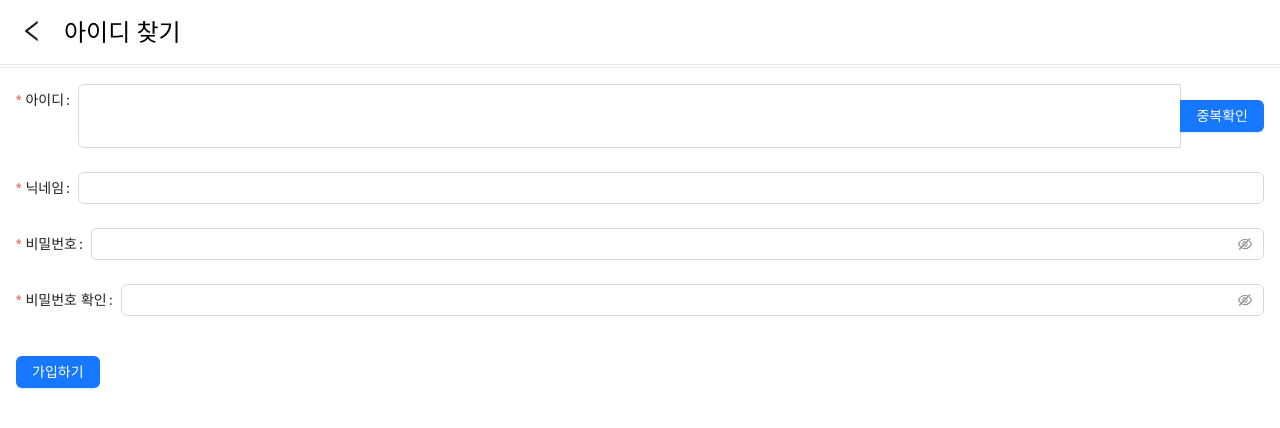
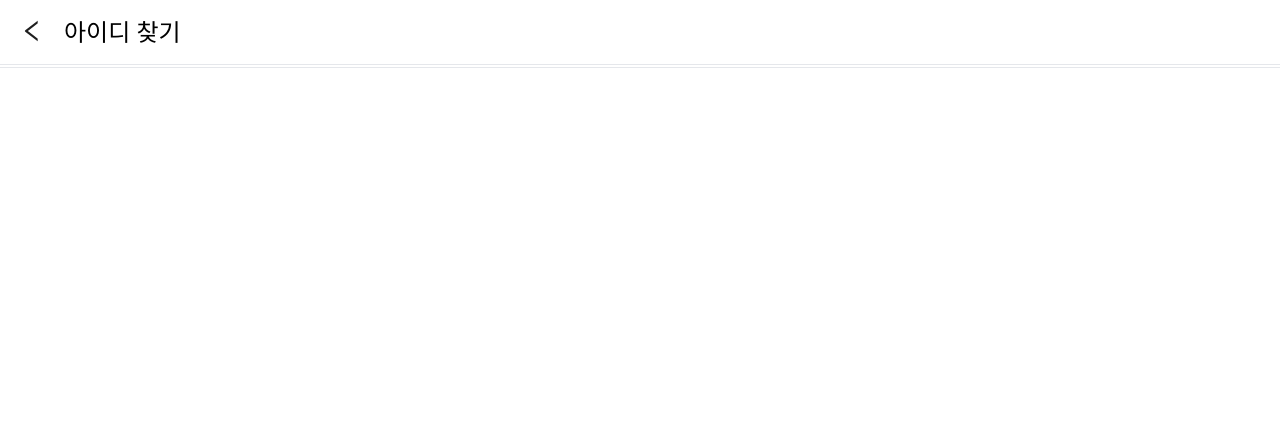
Before and after one commit to Auxilia606/my-service-test, a React (Vite) app in the folder frontend/: page /find-id in a window 1280 px wide. Shown: the top 428 px of the page. Built offline with nearby package versions, Linux system fonts and the light colour scheme.

Commit message:
Chore : 아이디 찾기, 비밀번호 찾기 페이지 초기화

```diff
--- a/frontend/src/pages/FindId/page.tsx
+++ b/frontend/src/pages/FindId/page.tsx
@@ -1,92 +1,17 @@
-import { Space } from "antd";
-import Button from "antd/es/button";
-import Form from "antd/es/form";
-import Input from "antd/es/input";
+import { Form } from "antd";
 
-import { useUserSignUpMutation } from "@shared/api/user/sign-up";
 import { Page } from "@shared/components/Page";
 
-import { SignUpForm } from "./types";
+export const FindId: React.FC = () => {
+  const [form] = Form.useForm();
 
-export const FindId: React.FC = () => {
-  const [form] = Form.useForm<SignUpForm>();
-  const { mutateAsync } = useUserSignUpMutation();
-
-  const onClickUniqueCheck = () => {};
-  const onClickSubmit = async (values: SignUpForm) => {
-    try {
-      await mutateAsync({
-        id: values.id,
-        nickname: values.nickname,
-        password: values.password,
-      });
-      window.location.replace("/");
-    } catch (error) {
-      alert(error);
-    }
-  };
+  const onClickSubmit = async () => {};
 
   return (
     <Page>
       <Page.Header back title="아이디 찾기" />
       <Page.Body>
-        <Form form={form} onFinish={onClickSubmit}>
-          <Form.Item
-            label="아이디"
-            name="id"
-            rules={[{ required: true, message: "아이디를 입력해주세요" }]}
-          >
-            <Space.Compact style={{ width: "100%" }}>
-              <Input autoComplete="username" />
-              <Button
-                type="primary"
-                htmlType="button"
-                className="my-4"
-                onClick={onClickUniqueCheck}
-              >
-                중복확인
-              </Button>
-            </Space.Compact>
-          </Form.Item>
-          <Form.Item
-            label="닉네임"
-            name="nickname"
-            rules={[{ required: true, message: "닉네임을 입력해주세요" }]}
-          >
-            <Input autoComplete="username" />
-          </Form.Item>
-          <Form.Item
-            label="비밀번호"
-            name="password"
-            rules={[{ required: true, message: "비밀번호를 입력해주세요" }]}
-          >
-            <Input.Password autoComplete="new-password" />
-          </Form.Item>
-          <Form.Item
-            label="비밀번호 확인"
-            name="password-confirm"
-            rules={[
-              { required: true, message: "비밀번호를 입력해주세요" },
-              ({ getFieldValue }) => ({
-                validator: (_, value) => {
-                  if (!value || getFieldValue("password") === value) {
-                    return Promise.resolve();
-                  }
-                  return Promise.reject(
-                    new Error("비밀번호가 일치하지 않습니다")
-                  );
-                },
-              }),
-            ]}
-          >
-            <Input.Password autoComplete="new-password" />
-          </Form.Item>
-          <Form.Item noStyle>
-            <Button type="primary" htmlType="submit" className="my-4">
-              가입하기
-            </Button>
-          </Form.Item>
-        </Form>
+        <Form form={form} onFinish={onClickSubmit}></Form>
       </Page.Body>
     </Page>
   );
--- a/frontend/src/pages/FindPassword/page.tsx
+++ b/frontend/src/pages/FindPassword/page.tsx
@@ -1,91 +1,17 @@
-import Button from "antd/es/button";
-import Form from "antd/es/form";
-import Input from "antd/es/input";
+import { Form } from "antd";
 
-import { useUserSignUpMutation } from "@shared/api/user/sign-up";
 import { Page } from "@shared/components/Page";
 
-import { SignUpForm } from "./types";
+export const FindPassword: React.FC = () => {
+  const [form] = Form.useForm();
 
-export const FindPassword: React.FC = () => {
-  const [form] = Form.useForm<SignUpForm>();
-  const { mutateAsync } = useUserSignUpMutation();
-
-  const onClickUniqueCheck = () => {};
-  const onClickSubmit = async (values: SignUpForm) => {
-    try {
-      await mutateAsync({
-        id: values.id,
-        nickname: values.nickname,
-        password: values.password,
-      });
-      window.location.replace("/");
-    } catch (error) {
-      alert(error);
-    }
-  };
+  const onClickSubmit = async () => {};
 
   return (
     <Page>
       <Page.Header back title="비밀번호 찾기" />
       <Page.Body>
-        <Form form={form} onFinish={onClickSubmit}>
-          <Form.Item
-            label="아이디"
-            name="id"
-            rules={[{ required: true, message: "아이디를 입력해주세요" }]}
-          >
-            <Input autoComplete="username" />
-          </Form.Item>
-          <Form.Item name="check" noStyle>
-            <Button
-              type="primary"
-              htmlType="button"
-              className="my-4"
-              onClick={onClickUniqueCheck}
-            >
-              중복확인
-            </Button>
-          </Form.Item>
-          <Form.Item
-            label="닉네임"
-            name="nickname"
-            rules={[{ required: true, message: "닉네임을 입력해주세요" }]}
-          >
-            <Input autoComplete="username" />
-          </Form.Item>
-          <Form.Item
-            label="비밀번호"
-            name="password"
-            rules={[{ required: true, message: "비밀번호를 입력해주세요" }]}
-          >
-            <Input.Password autoComplete="new-password" />
-          </Form.Item>
-          <Form.Item
-            label="비밀번호 확인"
-            name="password-confirm"
-            rules={[
-              { required: true, message: "비밀번호를 입력해주세요" },
-              ({ getFieldValue }) => ({
-                validator: (_, value) => {
-                  if (!value || getFieldValue("password") === value) {
-                    return Promise.resolve();
-                  }
-                  return Promise.reject(
-                    new Error("비밀번호가 일치하지 않습니다")
-                  );
-                },
-              }),
-            ]}
-          >
-            <Input.Password autoComplete="new-password" />
-          </Form.Item>
-          <Form.Item noStyle>
-            <Button type="primary" htmlType="submit" className="my-4">
-              가입하기
-            </Button>
-          </Form.Item>
-        </Form>
+        <Form form={form} onFinish={onClickSubmit}></Form>
       </Page.Body>
     </Page>
   );
```
